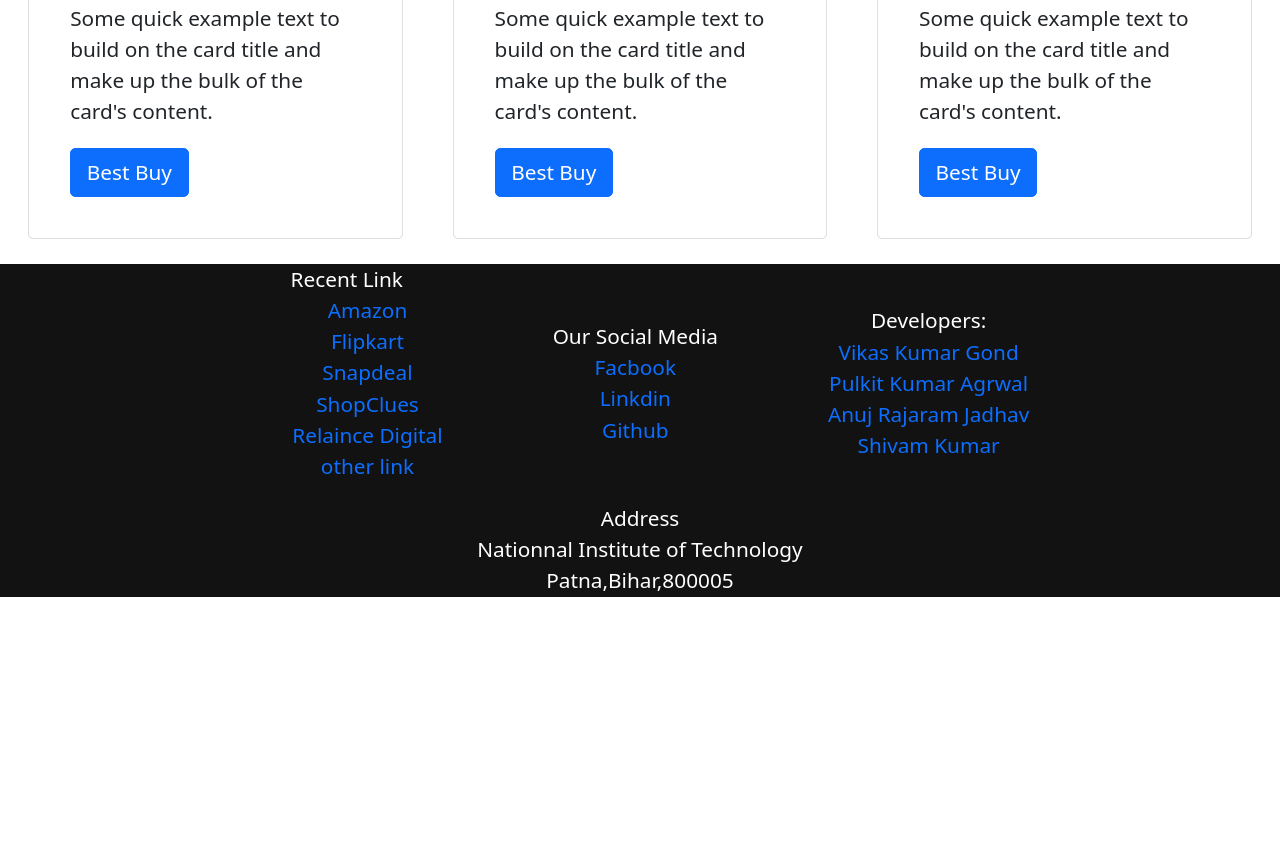
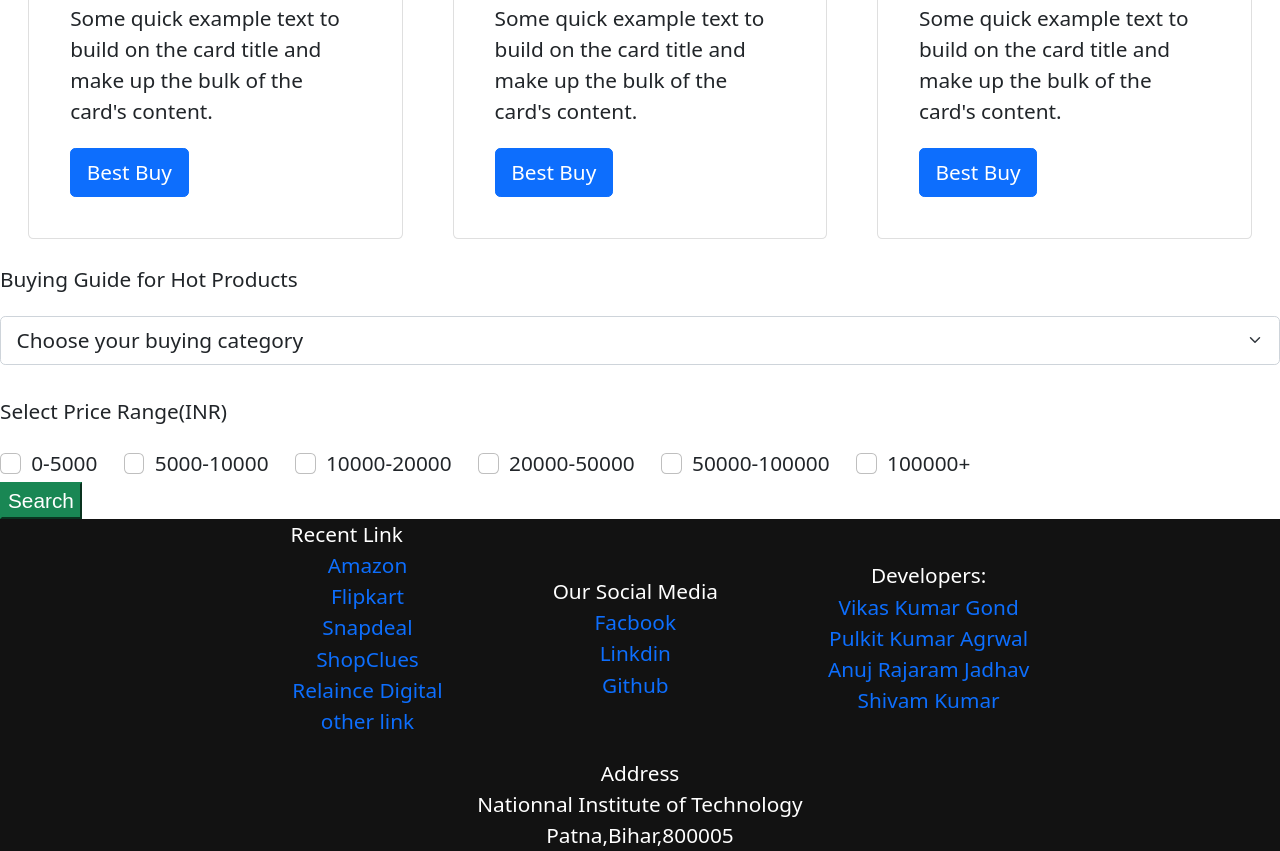
Before and after one commit to Hack-o-Heist/Hack-o-heist-Medical, a plain HTML site: page index.html in a window 1280 px wide. Shown: the part 2663-3514 px from the top of the page. Before the commit the page ends 3260 px from the top, so only its background shows below. Drawn offline with nearby package versions, Linux system fonts and the light colour scheme.

Commit message:
Update index.html

```diff
--- a/index.html
+++ b/index.html
@@ -41,7 +41,7 @@
                  Services
                 </a>
                 <ul class="dropdown-menu" aria-labelledby="navbarDropdown">
-                  <li><a class="dropdown-item" href="#">Buying Guide</a></li>
+                  <li><a class="dropdown-item" href="#buyguide">Buying Guide</a></li>
                   <li><a class="dropdown-item" href="#">Best Budget Choice</a></li>
                   <li><hr class="dropdown-divider"></li>
                   <li><a class="dropdown-item" href="#">Search Product</a></li>
@@ -183,6 +183,50 @@
     </div>
 </div>
 </div>
+
+    <!-- Buying Guide.. -->
+<div id="buyguide" class="buyingguide">
+  <p class="buyhead">Buying Guide for Hot Products</p>
+  <div class="buyingform">
+    <select class="form-select mb-4" aria-label="Default select example">
+      <option selected>Choose your buying category </option>
+      <option value="1">Smart Phones</option>
+      <option value="2">Tablet</option>
+      <option value="3">Laptop</option>
+      <option value="4">Smart Watch</option>
+      <option value="5">TWS</option>
+      <option value="6">Headphone</option>
+    </select>
+    <p class="pricerange">Select Price Range(INR)</p>
+    <div class="form-check form-check-inline">
+      <input class="form-check-input" type="checkbox" id="inlineCheckbox1" value="option1">
+      <label class="form-check-label" for="inlineCheckbox1">0-5000</label>
+    </div>
+    <div class="form-check form-check-inline">
+      <input class="form-check-input" type="checkbox" id="inlineCheckbox2" value="option2">
+      <label class="form-check-label" for="inlineCheckbox2">5000-10000</label>
+    </div>
+    <div class="form-check form-check-inline">
+      <input class="form-check-input" type="checkbox" id="inlineCheckbox2" value="option3">
+      <label class="form-check-label" for="inlineCheckbox2">10000-20000</label>
+    </div>
+    <div class="form-check form-check-inline">
+      <input class="form-check-input" type="checkbox" id="inlineCheckbox2" value="option4">
+      <label class="form-check-label" for="inlineCheckbox2">20000-50000</label>
+    </div>
+    <div class="form-check form-check-inline">
+      <input class="form-check-input" type="checkbox" id="inlineCheckbox2" value="option5">
+      <label class="form-check-label" for="inlineCheckbox2">50000-100000</label>
+    </div>
+    <div class="form-check form-check-inline">
+      <input class="form-check-input" type="checkbox" id="inlineCheckbox3" value="option6" >
+      <label class="form-check-label" for="inlineCheckbox3">100000+</label>
+    </div> <br>
+    <button type="button" class="btn1 btn-success">Search</button>
+  </div>
+</div>
+
+
 <footer class="disp">
 <div class="foot1">Recent Link
     <ul>
```
